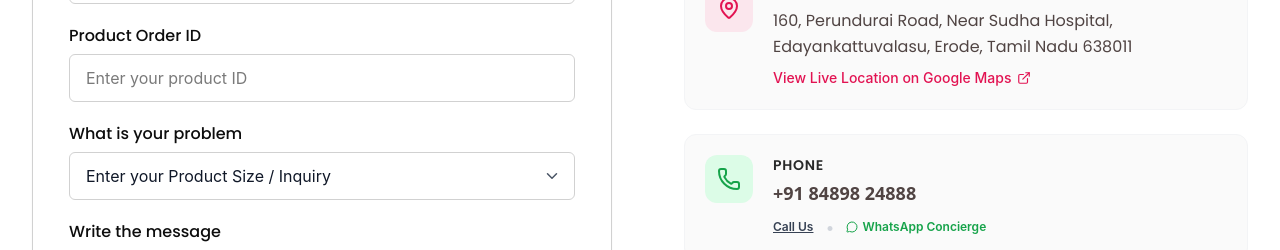
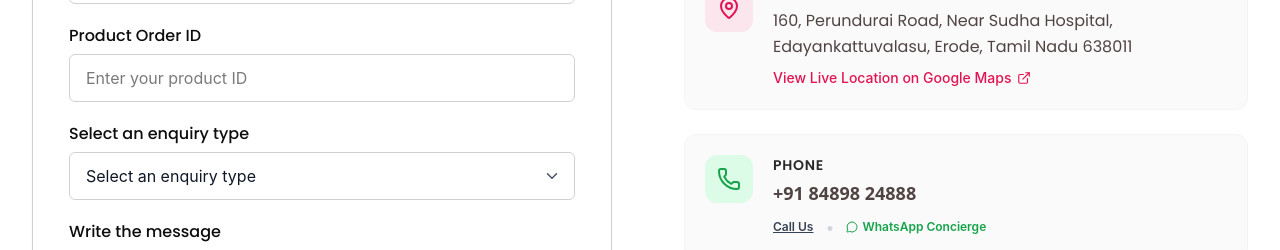
Before and after one commit to blossomkidzincorporation24-boop/Babysbazaar, a Next.js app: page /contact in a window 1280 px wide. Shown: the part 860-1110 px from the top of the page. Built offline with nearby package versions, Linux system fonts and the light colour scheme; no server answers; the database is empty.

Commit message:
feat(contact): update enquiry dropdown options and label to Select an enquiry type

```diff
--- a/src/components/user/ContactUsClient.tsx
+++ b/src/components/user/ContactUsClient.tsx
@@ -204,10 +204,10 @@ export default function ContactUsClient({ settings }: ContactUsClientProps) {
                   />
                 </div>
 
-                {/* Field 2: What is your problem (Dropdown) */}
+                {/* Field 2: Select an enquiry type (Dropdown) */}
                 <div>
                   <label className="block font-poppins text-sm sm:text-base font-medium text-[#0D0D0D] mb-1.5">
-                    What is your problem
+                    Select an enquiry type
                   </label>
                   <div className="relative">
                     <select
@@ -215,13 +215,16 @@ export default function ContactUsClient({ settings }: ContactUsClientProps) {
                       onChange={(e) => setProblemType(e.target.value)}
                       className="w-full h-12 px-4 pr-10 rounded-md border border-[#D1D1D1] bg-white text-gray-900 text-sm sm:text-base appearance-none focus:outline-none focus:border-[#E21352] focus:ring-1 focus:ring-[#E21352] transition-colors cursor-pointer"
                     >
-                      <option value="">Enter your Product Size / Inquiry</option>
-                      <option value="Product Size & Fit Help">Product Size & Fit Help</option>
-                      <option value="Order Status & Delivery Tracking">Order Status & Delivery Tracking</option>
-                      <option value="Fabric & Material Composition">Fabric & Material Composition</option>
-                      <option value="Exchange or Return Assistance">Exchange or Return Assistance</option>
-                      <option value="Custom Gift Hamper Inquiries">Custom Gift Hamper Inquiries</option>
-                      <option value="Damaged or Incorrect Item">Damaged or Incorrect Item</option>
+                      <option value="">Select an enquiry type</option>
+                      <option value="Product Enquiry">Product Enquiry</option>
+                      <option value="Product Size & Age Guidance">Product Size & Age Guidance</option>
+                      <option value="Product Availability">Product Availability</option>
+                      <option value="Product Details">Product Details</option>
+                      <option value="Price & Information">Price & Information</option>
+                      <option value="Delivery Information">Delivery Information</option>
+                      <option value="Exchange / Return Assistance">Exchange / Return Assistance</option>
+                      <option value="Damaged or Incorrect Product">Damaged or Incorrect Product</option>
+                      <option value="Gift / Bulk Enquiry">Gift / Bulk Enquiry</option>
                       <option value="Other Assistance">Other Assistance</option>
                     </select>
                     <ChevronDown
```
